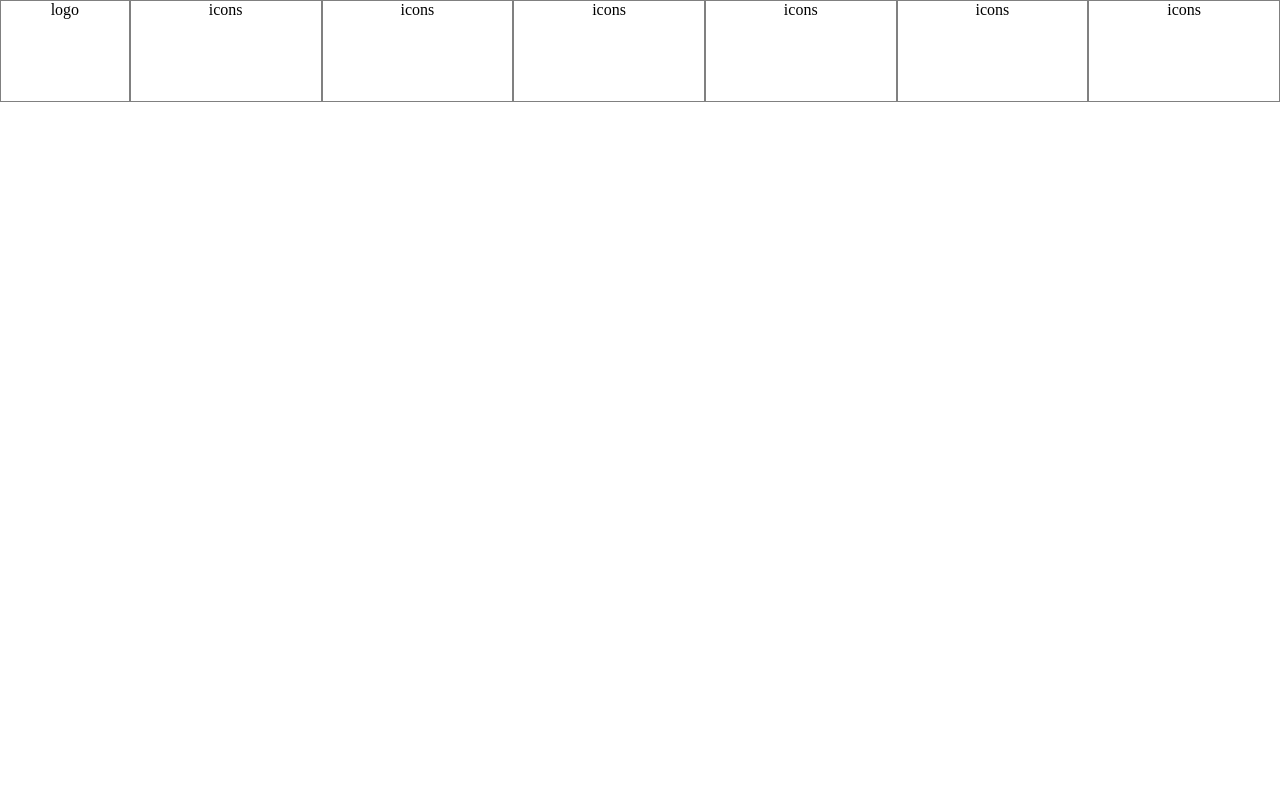
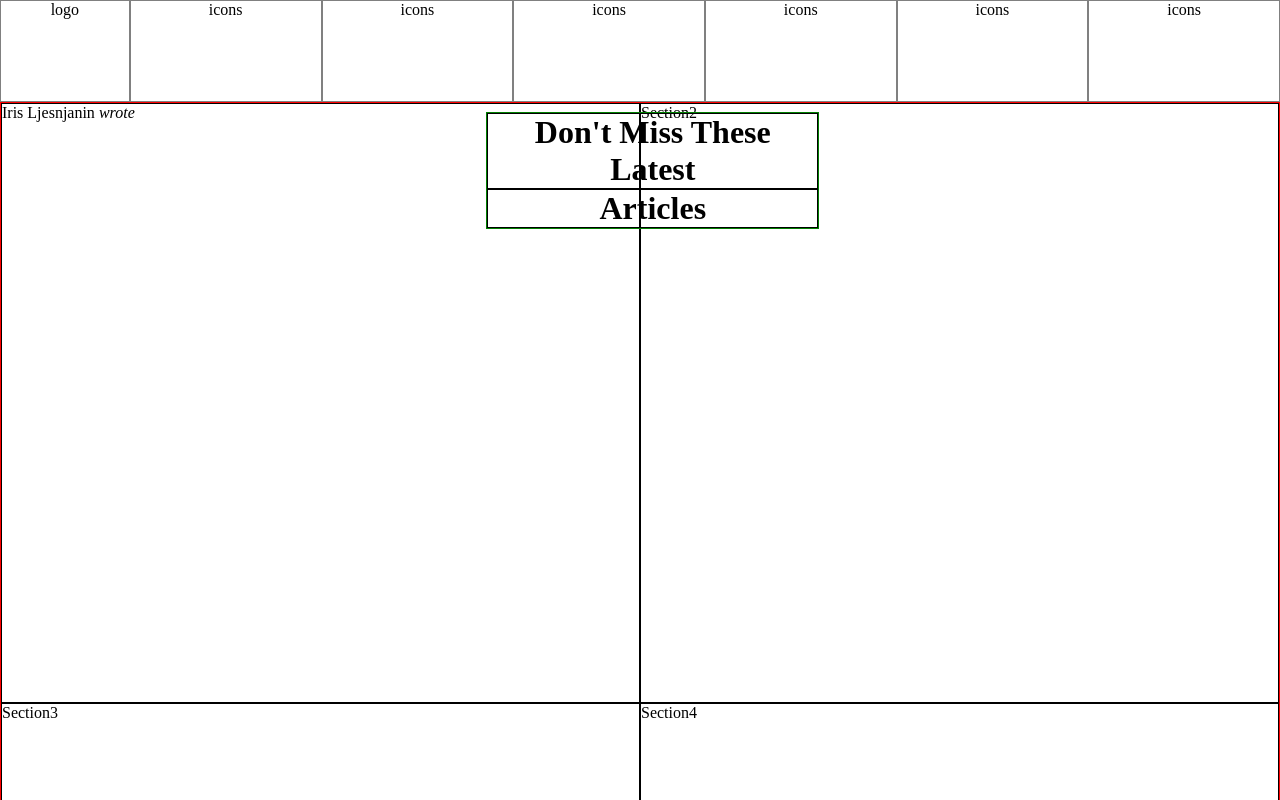
Before and after one commit to abrormukimov/design-teardown, a website: page index.html in a window 1280 px wide. Shown: the top 800 px of the page. Drawn offline with Linux system fonts and the light colour scheme.

Commit message:
Added main container to the index file

```diff
--- a/index.html
+++ b/index.html
@@ -18,6 +18,19 @@
     <div class="h-icon t-btn">icons</div>
     </div>
   </header>
-
+  <main class="main">
+    <div class="main-ctn">
+    <div class="ctn">
+      <section class="section section1">Iris Ljesnjanin <i>wrote</i></section>
+      <section class="section section2">Section2</section>
+      <section class="section section3">Section3</section>
+      <section class="section section4">Section4</section>
+    </div>
+    <div class="title">
+      <h1>Don't Miss These Latest</h1>
+      <h1>Articles</h1>
+    </div>
+  </div>
+  </main>
 </body>
 </html>
--- a/style.css
+++ b/style.css
@@ -37,3 +37,38 @@ body{
   flex: 9;
   display: flex;
 }
+
+.main-ctn {
+  position: relative;
+
+}
+
+.ctn {
+  display: grid;
+  grid-template-columns: repeat(2, minmax(500px, 1fr));
+  grid-template-rows: repeat(2, minmax(600px, 1fr));
+  border: 1px solid red;
+}
+
+section {
+  border: 1px solid black;
+}
+
+.title {
+  position: absolute;
+  top: 10px;
+  /* margin-left: 50%; */
+  left: 38%;
+  right: 36%;
+  /* right: 40%; */
+  border: 1px solid green;
+  /* padding: 0;
+  margin: 0; */
+}
+
+.title > h1 {
+  text-align: center;
+  border: 1px solid black;
+  padding: 0;
+  margin: 0;
+}
```
Also changed, not shown: package.json (added, +18 -0 lines), 1 other file.
